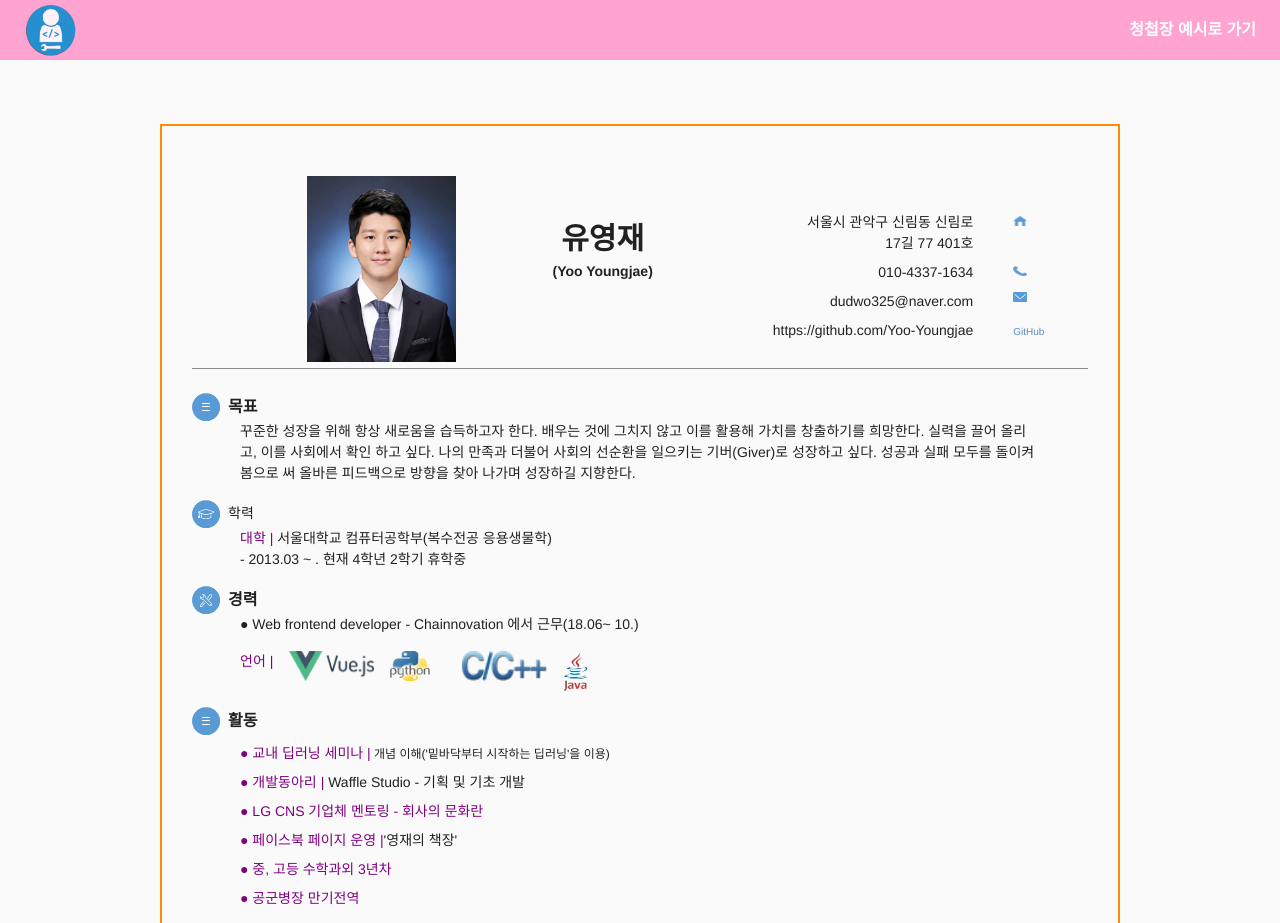
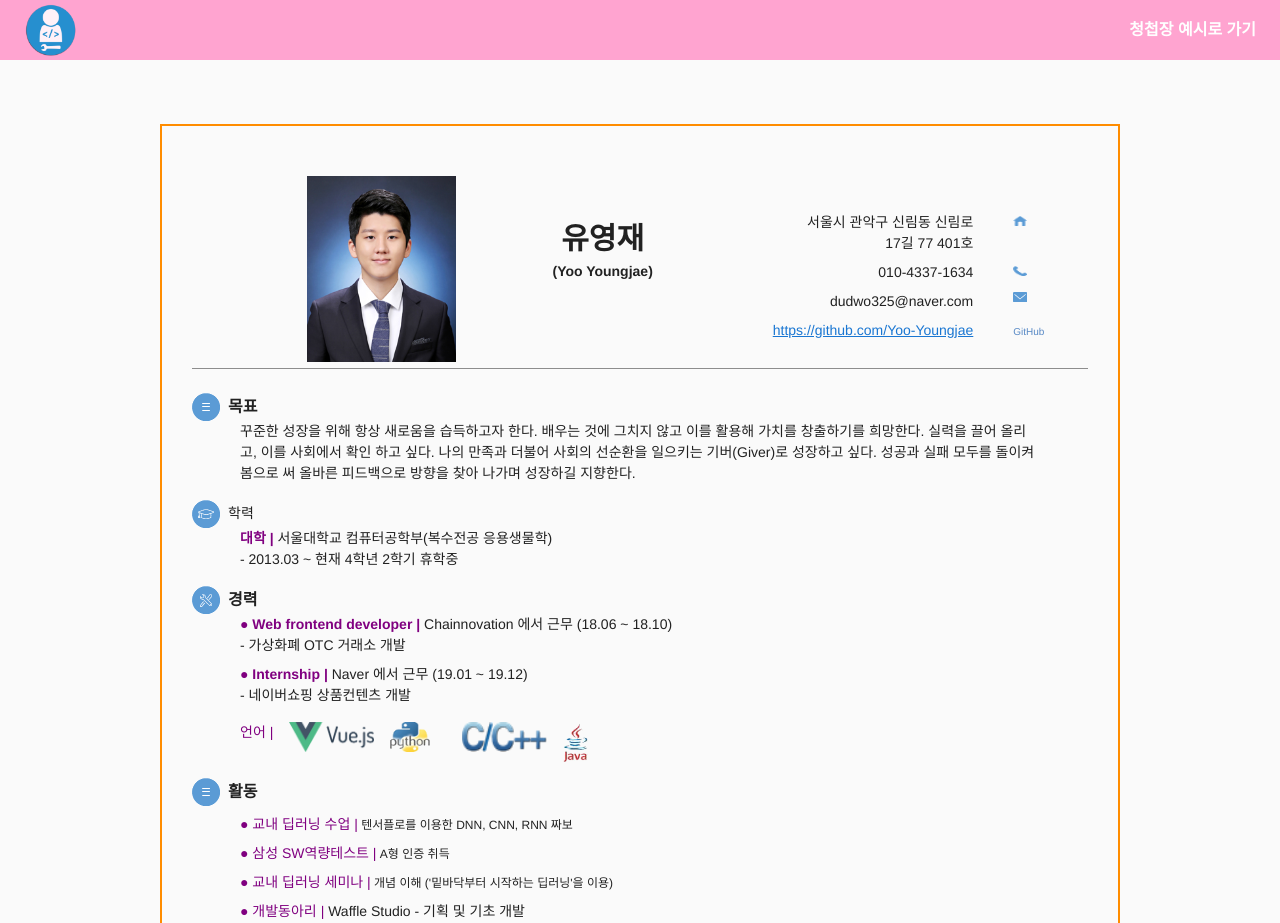
Before and after one commit to Yoo-Youngjae/MyInfo, a Vue app: page / in a window 1280 px wide. Shown: the top 923 px of the page. Built offline with nearby package versions, Linux system fonts and the light colour scheme.

Commit message:
19/01/20 내 소개 페이지 업데이트

```diff
--- a/src/view/home/myInfo/MyInfo.vue
+++ b/src/view/home/myInfo/MyInfo.vue
@@ -25,7 +25,9 @@
             dudwo325@naver.com
           </div>
           <div>
-            https://github.com/Yoo-Youngjae
+            <a href="https://github.com/Yoo-Youngjae" target="_blank">
+              https://github.com/Yoo-Youngjae
+            </a>
           </div>
         </div>
       </v-flex>
@@ -57,17 +59,29 @@
         <div class=" h4abold ml-2">학력</div>
       </v-layout>
       <div class="ml-5 mr-5 t-left">
-        <span class="color-purple ">대학 |</span>
+        <span class="color-purple bold">대학 |</span>
         <span> 서울대학교 컴퓨터공학부(복수전공 응용생물학)</span>
-        <div>- 2013.03 ~ . 현재 4학년 2학기 휴학중</div>
+        <div>- 2013.03 ~  현재 4학년 2학기 휴학중</div>
       </div>
       <v-layout fill-height align-center mt-3>
         <img src="../../../assets/myinfo-technic.png">
         <div class="h4a bold ml-2">경력</div>
       </v-layout>
-      <div class="ml-5 mr-5 t-left d-inlineflex">
-        ● Web frontend developer - Chainnovation 에서 근무(18.06~ 10.)
+      <div class="ml-5 mr-5 t-left ">
+        <div class="mb-2">
+          <span class="color-purple bold">● Web frontend developer |</span>
+          <span> Chainnovation 에서 근무 (18.06 ~ 18.10)<br>
+            - 가상화폐 OTC 거래소 개발</span>
+        </div>
+
+        <div>
+          <span class="color-purple bold">● Internship |</span>
+          <span> Naver 에서 근무 (19.01 ~ 19.12)<br>
+          - 네이버쇼핑 상품컨텐츠 개발</span>
+        </div>
       </div>
+
+
       <v-layout row wrap class="ml-5 mb-2 t-left">
         <div class=" color-purple medium mt-3">언어 |</div>
         <img class="vue-img" src="../../../assets/myinfo-vuejs.png">
@@ -81,8 +95,16 @@
       </v-layout>
       <div class="ml-5 mr-5 t-left activity">
         <div>
+          <span class="color-purple">● 교내 딥러닝 수업 |</span>
+          <span class="h6"> 텐서플로를 이용한 DNN, CNN, RNN 짜보</span>
+        </div>
+        <div>
+          <span class="color-purple">● 삼성 SW역량테스트 |</span>
+          <span class="h6"> A형 인증 취득</span>
+        </div>
+        <div>
           <span class="color-purple">● 교내 딥러닝 세미나 |</span>
-          <span class="h6"> 개념 이해('밑바닥부터 시작하는 딥러닝'을 이용)</span>
+          <span class="h6"> 개념 이해 ('밑바닥부터 시작하는 딥러닝'을 이용)</span>
         </div>
         <div>
           <span class="color-purple medium">● 개발동아리 |</span>
@@ -90,14 +112,18 @@
         </div>
 
         <div>
-          <span class="color-purple medium">● LG CNS 기업체 멘토링 - 회사의 문화란</span>
+          <span class="color-purple medium">● LG CNS 기업체 멘토링 |</span>
+          <span> 회사의 문화란</span>
         </div>
         <div>
           <span class="color-purple medium">● 페이스북 페이지 운영 |</span>
           <span>'영재의 책장'</span>
         </div>
         <div>
-          <span class="color-purple medium">● 중, 고등 수학과외 3년차</span>
+          <span class="color-purple medium">● 중, 고등 수학과외 4년차</span>
+        </div>
+        <div>
+          <span class="color-purple medium">● 중, 고등 코딩과외 1년차</span>
         </div>
         <div>
           <span class="color-purple medium">● 공군병장 만기전역</span>
```
